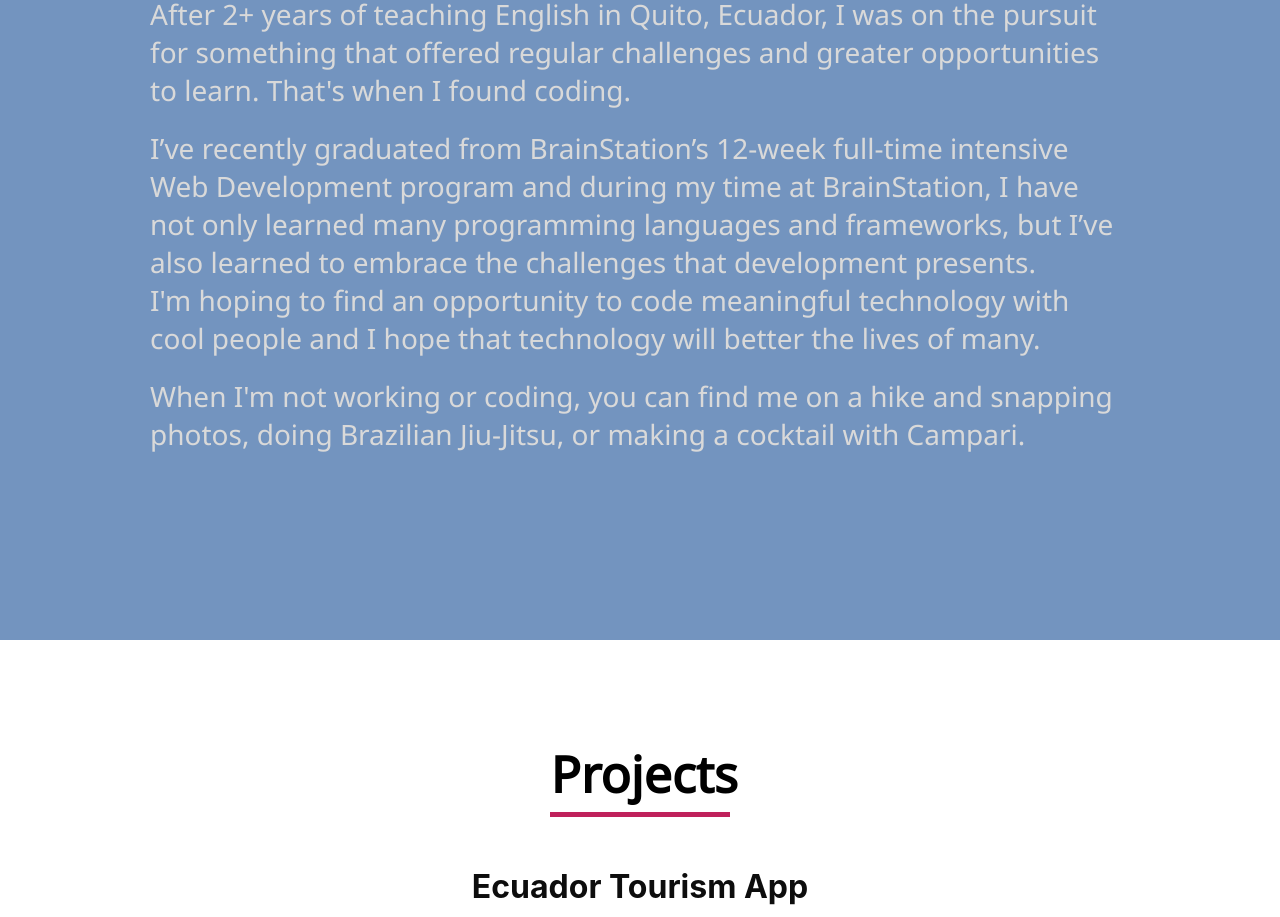
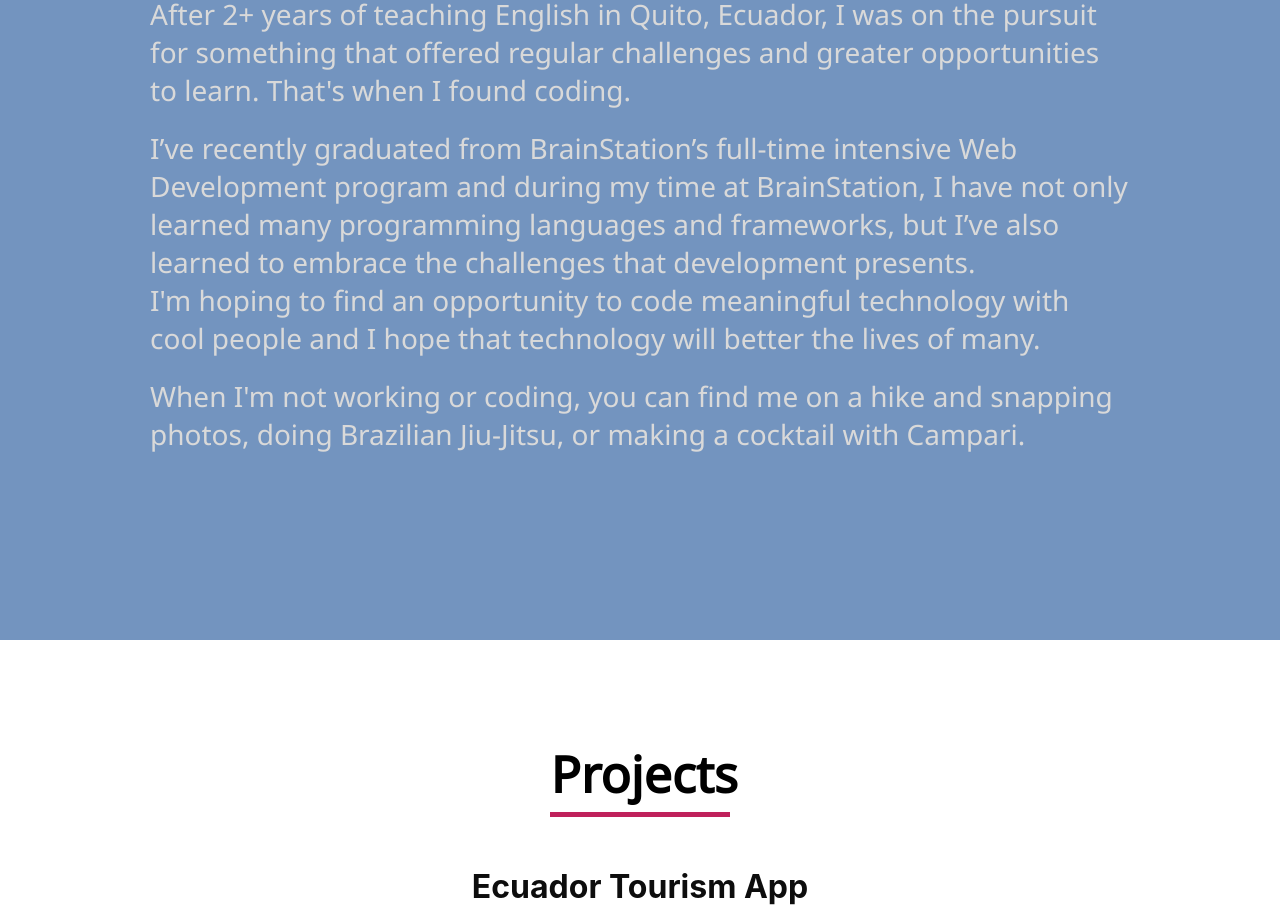
Before and after one commit to LucaLam/portfolio2020, a React (Create React App) app: page /about in a window 1280 px wide. Shown: the part 960-1877 px from the top of the page. Built offline with nearby package versions, Linux system fonts and the light colour scheme.

Commit message:
changes to text in about

```diff
--- a/src/pages/About/About.js
+++ b/src/pages/About/About.js
@@ -15,7 +15,7 @@ const About =()=> {
             </p>
             <br/>
             <p className="about-text">
-              I’ve recently graduated from BrainStation’s 12-week full-time
+              I’ve recently graduated from BrainStation’s full-time
               intensive Web Development program and during my time at
               BrainStation, I have not only learned many programming languages
               and frameworks, but I’ve also learned to embrace the challenges
--- a/src/pages/About/about.scss
+++ b/src/pages/About/about.scss
@@ -13,7 +13,7 @@
 
         @include mobile{
             padding: 10px;
-            font-size: 25px;
+            font-size: 20px;
         }
 
         @include tablet {
```
